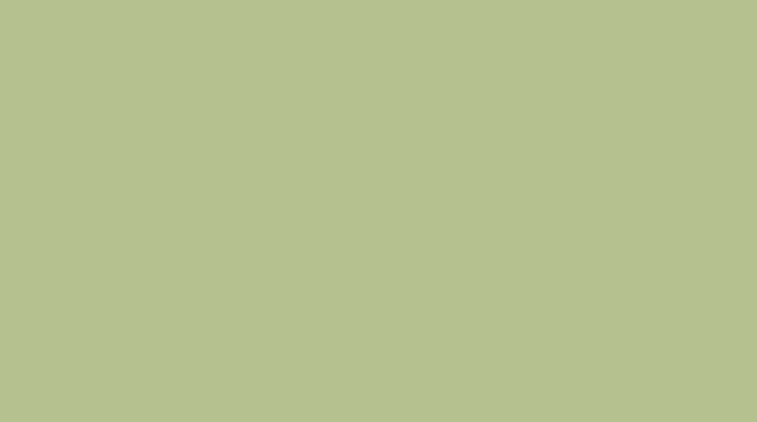
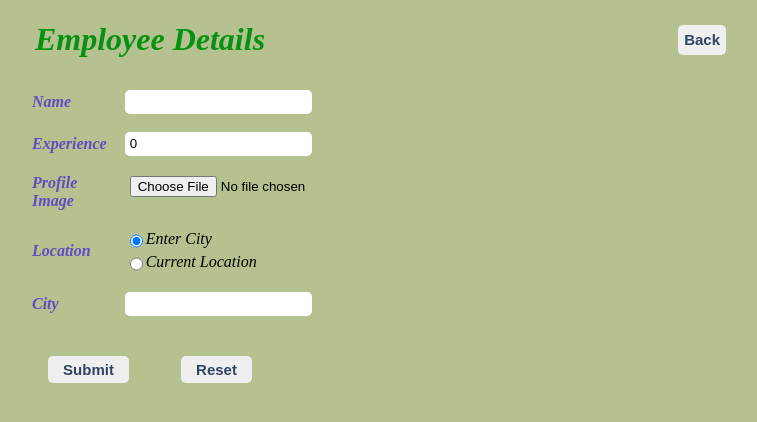
Before and after one commit to PRAVEEN-hub2001/pilots, a React (Create React App) app: page /AddEmployee in a window 1280 px wide. Before the commit this address had no page. Shown: the top 422 px of the page, without its empty margins (490-1247 px from the left). Built offline with nearby package versions, Linux system fonts and the light colour scheme.

Commit message:
first commit

```diff
--- a/src/App.js
+++ b/src/App.js
@@ -7,8 +7,8 @@ function App() {
     <div className="App">
       <BrowserRouter>
         <Routes>
-          <Route path="/pilots/" element={<PilotView />} />
-          <Route path="/pilots/AddEmployee" element={<AddEmployeeDetail />} />
+          <Route path="/" element={<PilotView />} />
+          <Route path="/AddEmployee" element={<AddEmployeeDetail />} />
           {/* <Route path="*" element={<NoPage />} /> */}
         </Routes>
       </BrowserRouter>
--- a/src/component/AddEmployee.jsx
+++ b/src/component/AddEmployee.jsx
@@ -62,7 +62,7 @@ export default function AddEmployeeDetail() {
         <h1>Employee Details</h1>
         <button>
           <Link
-            to={"/pilots/"}
+            to={"/"}
             style={{
               textDecoration: "none",
               width: "100%",
--- a/src/component/PilotView.jsx
+++ b/src/component/PilotView.jsx
@@ -109,7 +109,7 @@ export default function PilotView() {
         <h1>Drone Flying Pilots</h1>
         <button>
           <Link
-            to={"/pilots/AddEmployee"}
+            to={"/AddEmployee"}
             style={{
               textDecoration: "none",
               width: "100%",
@@ -161,6 +161,7 @@ export default function PilotView() {
                         flexDirection: "column",
                       }}
                     >
+                      {pilot.profileImage && (
                         <img
                           src={pilot.profileImage}
                           alt="profile_image"
@@ -168,6 +169,7 @@ export default function PilotView() {
                           height={"30px"}
                           style={{ borderRadius: "50%" }}
                         ></img>
+                      )}
                       <h3
                         style={{
                           textAlign: "center",
```
Lines whose indentation alone changed are shown as unchanged.
